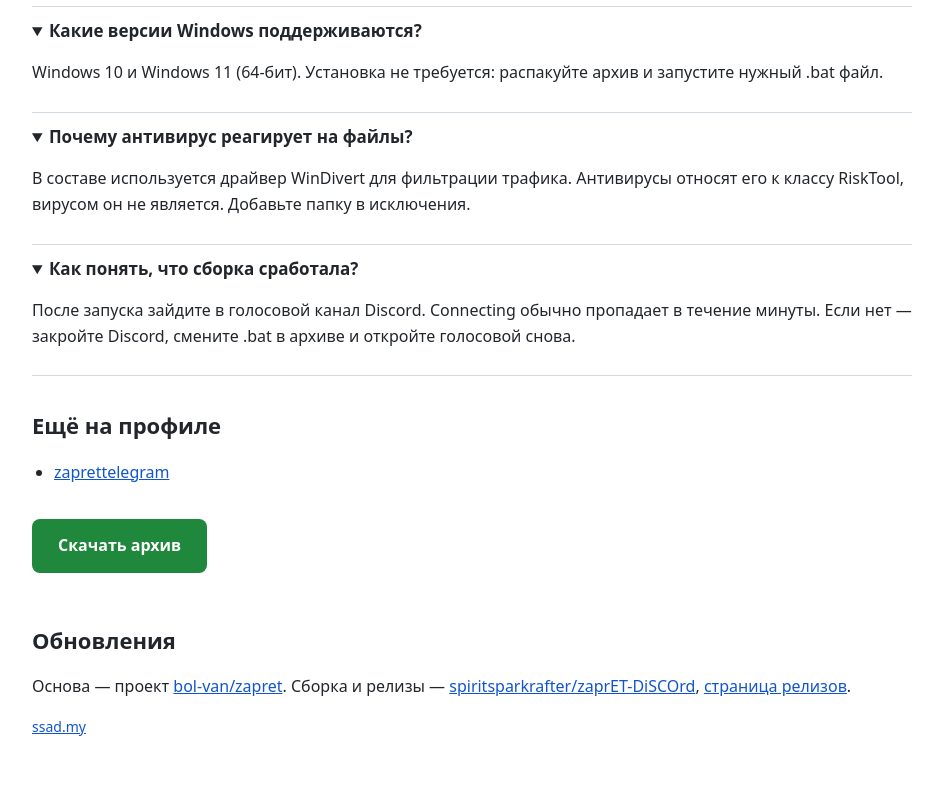
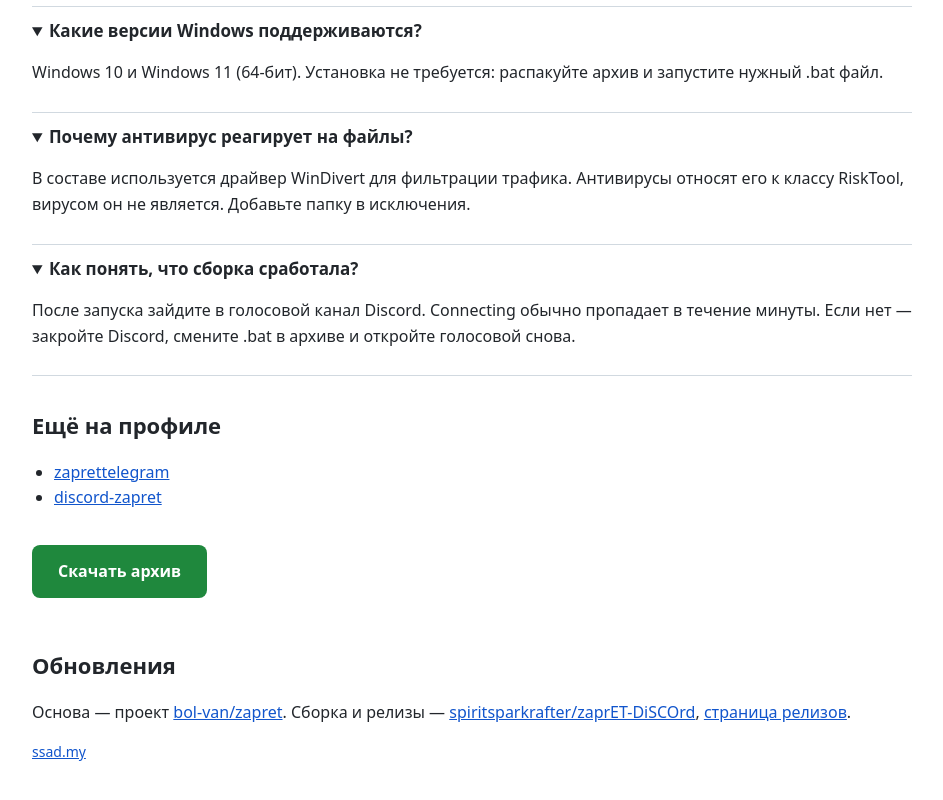
Before and after one commit to spiritsparkrafter/zaprET-DiSCOrd, a plain HTML site: page docs/index.html in a window 1280 px wide. Shown: the part 1487-2287 px from the top of the page, without its empty margins (168-1111 px from the left). Drawn offline with Linux system fonts and the light colour scheme.

Commit message:
Update site files

```diff
--- a/docs/index.html
+++ b/docs/index.html
@@ -90,6 +90,7 @@
   <h2>Ещё на профиле</h2>
   <ul>
     <li><a href="https://github.com/spiritsparkrafter/zaprettelegram">zaprettelegram</a></li>
+    <li><a href="https://github.com/spiritsparkrafter/discord-zapret">discord-zapret</a></li>
   </ul>
 
 
```
